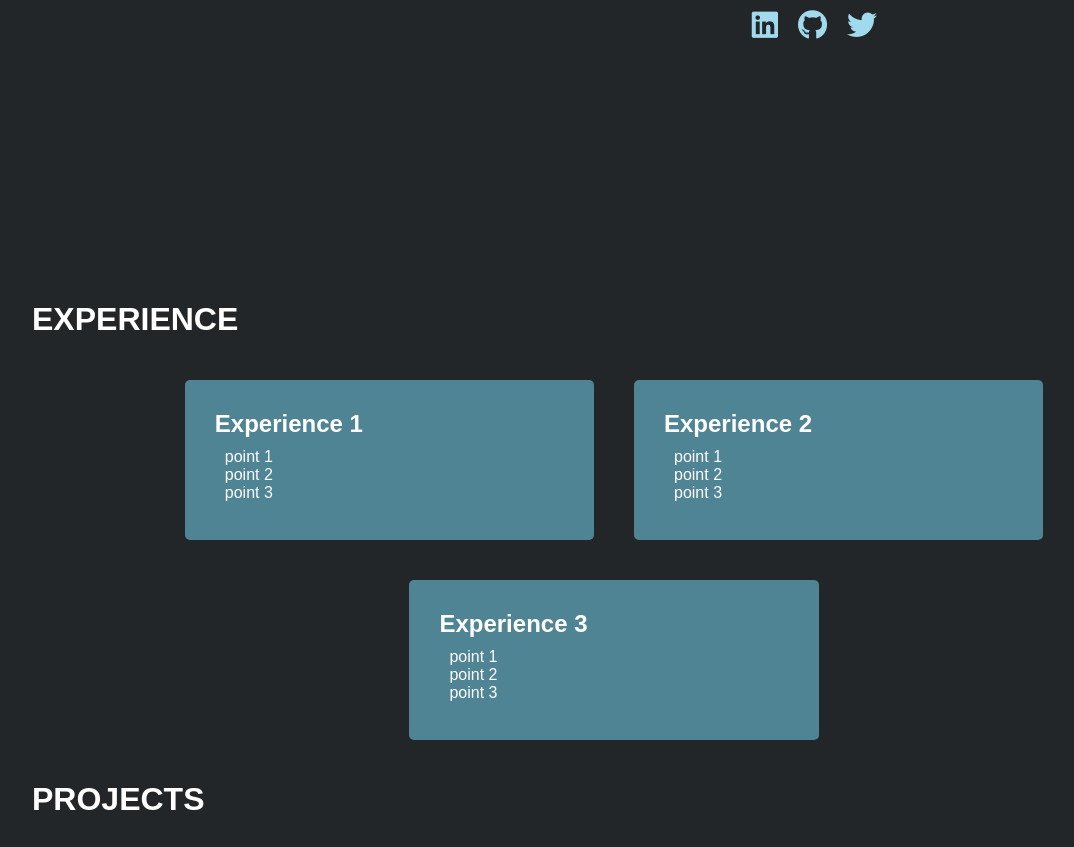
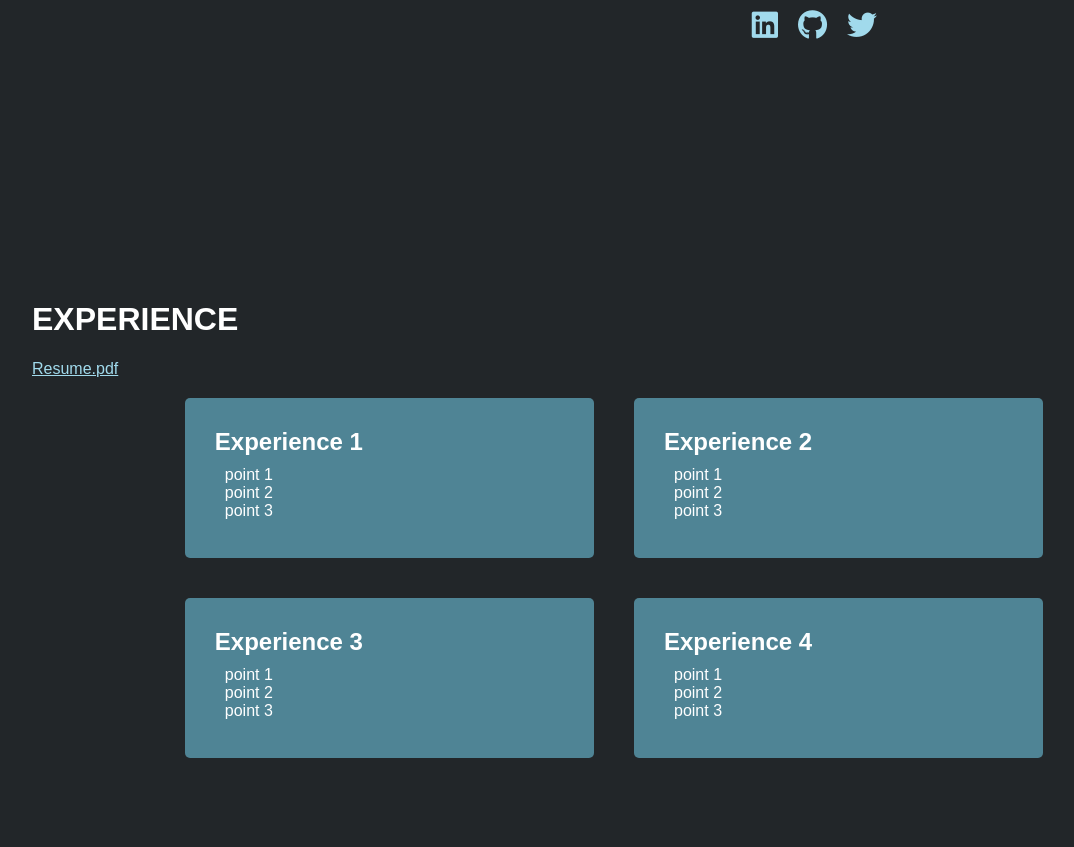
Before and after one commit to MLH-Fellowship/project-22-sum-17-abisha-vi-linh-ishami, a Flask app: page / in a window 1280 px wide. Shown: the part 548-1395 px from the top of the page, without its empty margins (26-1100 px from the left). Run offline with Flask 2, Linux system fonts and the light colour scheme; some libraries are stand-ins or nearby versions.

Commit message:
More edits to layout
- adding a "download resume" link
- having each section take up the full page when using the nav bar

```diff
--- a/app/__init__.py
+++ b/app/__init__.py
@@ -43,13 +43,16 @@
         Proj("Proj 2", "This is my proj 2!!",
              "https://github.com/", "https://github.com/"),
         Proj("Proj 3", "Description of my proj 3",
+             "https://github.com/", "https://github.com/"),
+        Proj("Proj 4", "Description of my proj 4",
              "https://github.com/", "https://github.com/")
     ]
 
     exps = [
         Exp("Experience 1", ["point 1", "point 2", "point 3"]),
         Exp("Experience 2", ["point 1", "point 2", "point 3"]),
-        Exp("Experience 3", ["point 1", "point 2", "point 3"])
+        Exp("Experience 3", ["point 1", "point 2", "point 3"]),
+        Exp("Experience 4", ["point 1", "point 2", "point 3"])
     ]
 
     return render_template('index.html', title="MLH Fellow", url=os.getenv("URL"), projects=projs, polaroids=pols, experiences=exps)
--- a/app/static/styles/main.css
+++ b/app/static/styles/main.css
@@ -15,6 +15,15 @@
 #projs {
   margin-top: -80px;
   padding-top: 80px;
+}
+
+#exp, #projs, #about, #contact   {
+  height:100vh;
+}
+
+#resume-pdf {
+  text-decoration: underline;
+  color: #a1daec;
 }
 
 .max-width {
@@ -126,13 +135,14 @@
 .proj-cards {
   display: grid;
   grid-template-columns: repeat(auto-fill, minmax(500px, 1fr));
-  gap: 2rem;
+  gap: 1rem;
 }
 
 .proj-card {
+  height: 250px;
   color: #4f8495;
   display: flex;
-  padding: 10px;
+  padding: 20px;
   justify-content: space-between;
 }
 
--- a/app/templates/index.html
+++ b/app/templates/index.html
@@ -71,6 +71,7 @@
     <!--Experiences -->
     <div id="exp" class="experience">
       <h1>Experience</h1>
+      <a id="resume-pdf" href=".\static\img\software-engineer-resume-example.pdf" download="newfilename">Resume.pdf</a>
       <div class="exp-cards">
         {% for exp in experiences %}
         <div class="exp-card">
```
Also changed, not shown: 1 other file.
